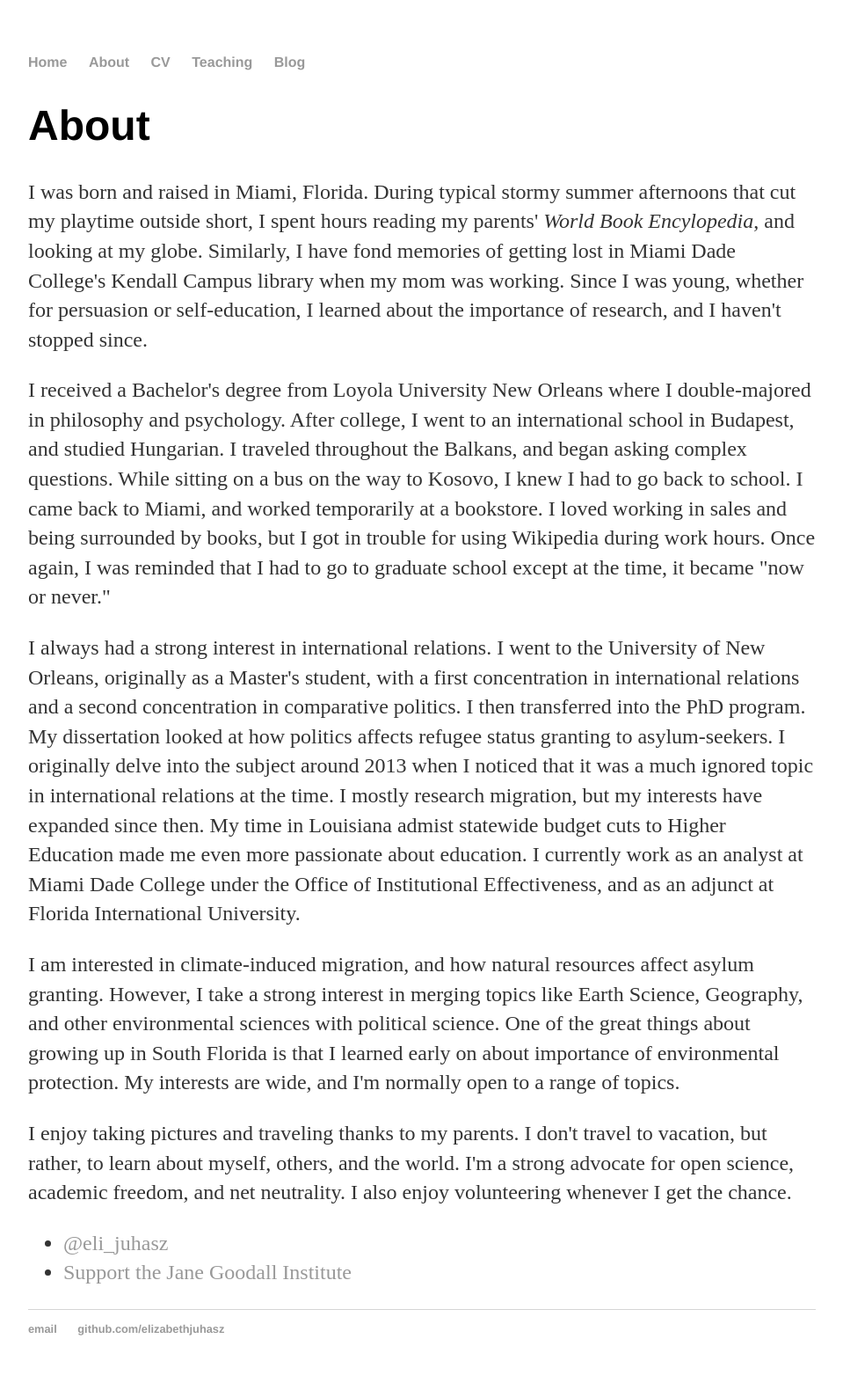
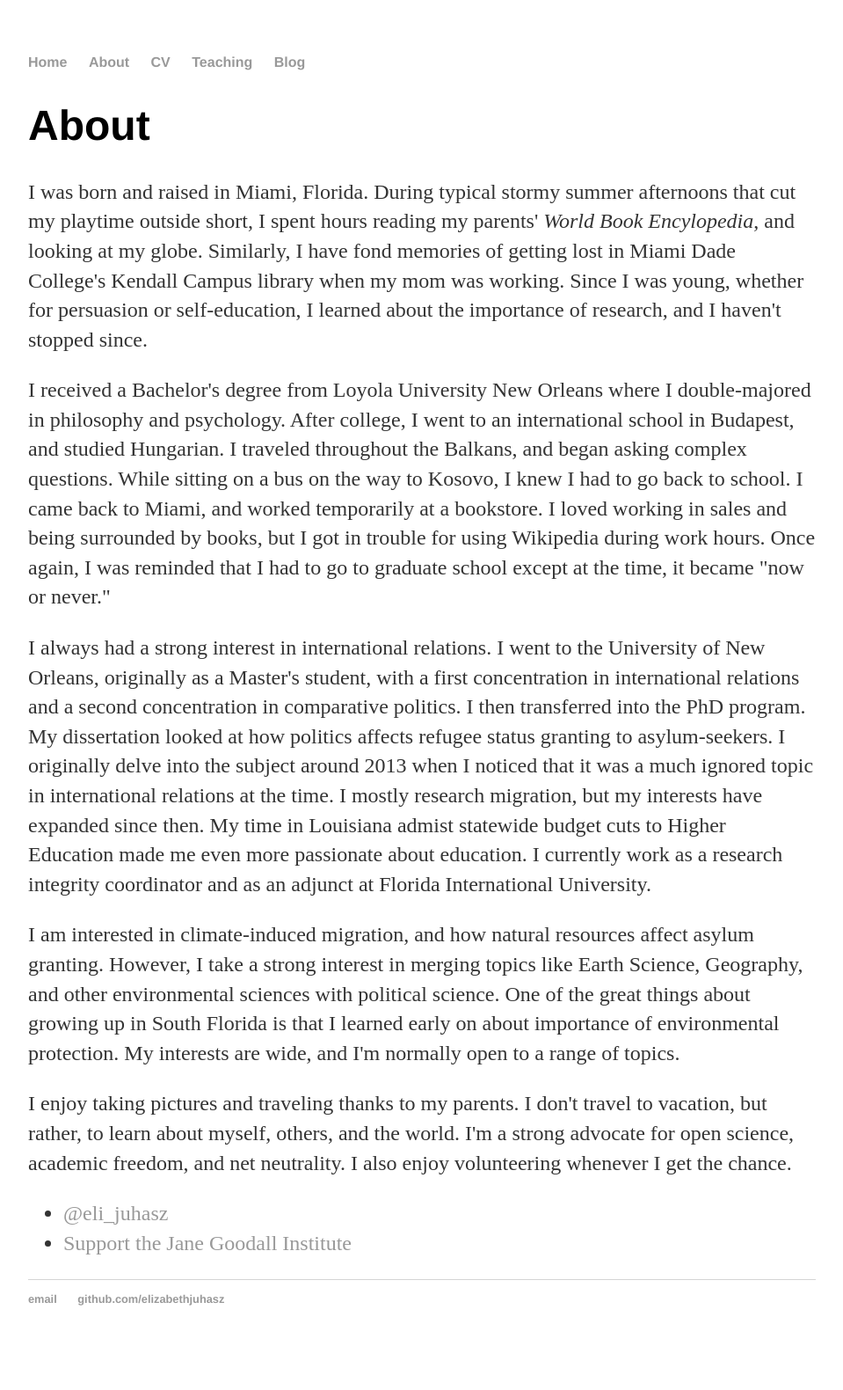
Before and after one commit to elizabethjuhasz/elizabethjuhasz.github.io, a Jekyll site: the page built from about/index.html, in a window 1280 px wide. Shown: the whole page at 88% size, without its empty margins (160-1119 px from the left). Built offline with Jekyll 4.4.1, drawn with Linux system fonts in a browser that asks for light colours; after the commit the page ends 1546 px from its top, so only the background shows below that.

Commit message:
Update index.html

```diff
--- a/about/index.html
+++ b/about/index.html
@@ -8,7 +8,7 @@ title: About Elizabeth Juhasz
 			<p>I was born and raised in Miami, Florida. During typical stormy summer afternoons that cut my playtime outside short, I spent hours reading my parents' <i>World Book Encylopedia</i>, and looking at my globe. Similarly, I have fond memories of getting lost in Miami Dade College's Kendall Campus library when my mom was working. Since I was young, whether for persuasion or self-education, I learned about the importance of research, and I haven't stopped since.</p>
 		        <p>I received a Bachelor's degree from Loyola University New Orleans where I double-majored in philosophy and psychology. After college, I went to an international school in Budapest, and studied Hungarian. I traveled throughout the Balkans, and began asking complex questions. While sitting on a bus on the way to Kosovo, I knew I had to go back to school. I came back to Miami, and worked temporarily at a bookstore. I loved working in sales and being surrounded by books, but I got in trouble for using Wikipedia during work hours. Once again, I was reminded that I had to go to graduate school except at the time, it became "now or never."</p>
 			<p>I always had a strong interest in international relations. I went to the University of New Orleans, originally as a Master's student, with a first concentration in international relations and a second concentration in comparative politics. I then transferred into the PhD program. My dissertation looked at how politics affects refugee status granting to asylum-seekers. I originally delve into the subject around 2013 when I noticed that it was a much ignored topic in international relations at the time. I mostly research migration, but my interests have expanded since then. My time in Louisiana admist statewide budget cuts to Higher Education made me even more passionate about education.
-			 I currently work as an analyst at Miami Dade College under the Office of Institutional Effectiveness, and as an adjunct at Florida International University.</p>
+			 I currently work as a research integrity coordinator and as an adjunct at Florida International University.</p>
 			<p>I am interested in climate-induced migration, and how natural resources affect asylum granting. However, I take a strong interest in merging topics like Earth Science, Geography, and other environmental sciences with political science. One of the great things about growing up in South Florida is that I learned early on about importance of environmental protection. My interests are wide, and I'm normally open to a range of topics.</p>
 			<p>I enjoy taking pictures and traveling thanks to my parents. I don't travel to vacation, but rather, to learn about myself, others, and the world. I'm a strong advocate for open science, academic freedom, and net neutrality. I also enjoy volunteering whenever I get the chance.</p>
 				<ul class="contacts">
```
